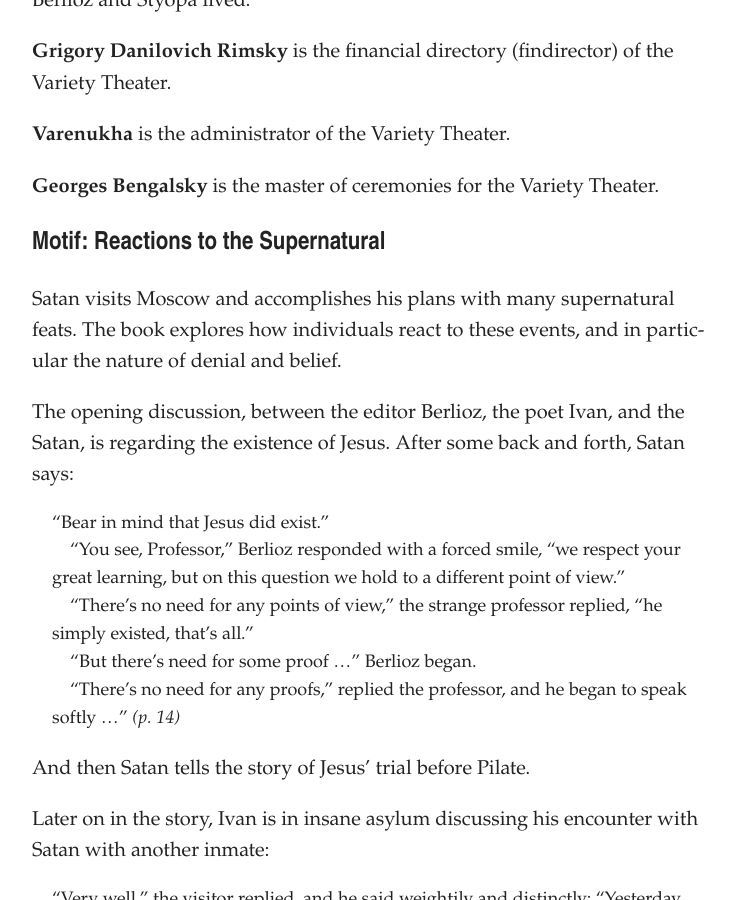
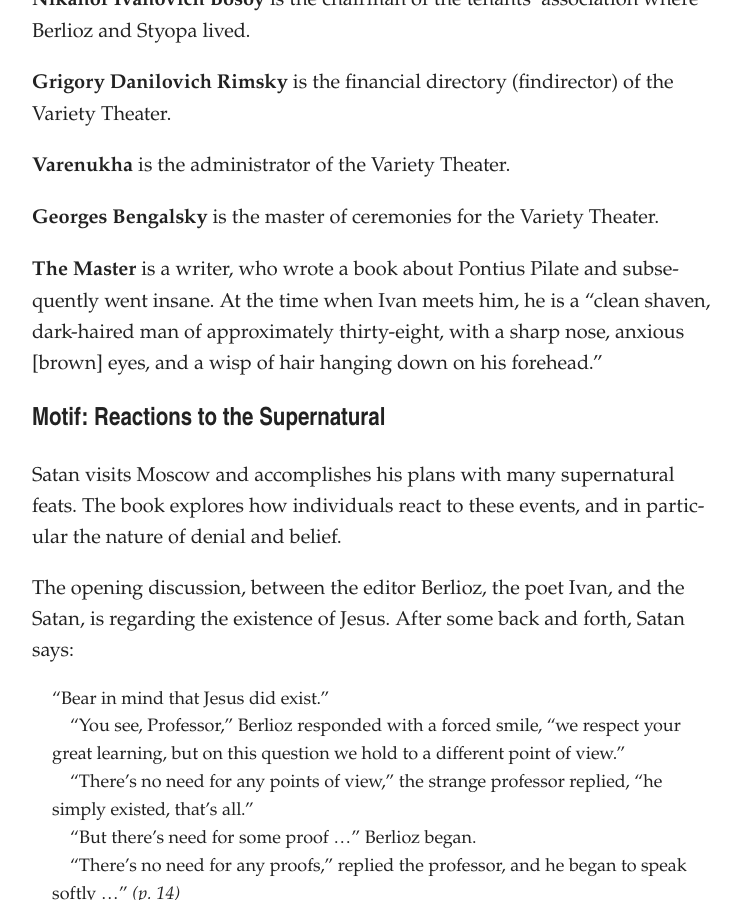
Before and after one commit to artsandmetaphysics/goodlifeodyssey, a Jekyll site: the page built from _documents/the-master-and-margarita.md, in a window 1280 px wide and 900 px high, scrolled down 1751 px. Shown: the whole window, without its empty margins (268-1009 px from the left). Built offline with Jekyll 4.4.1, drawn with Linux system fonts in a browser that asks for light colours; some of the changed text lies outside the part shown.

Commit message:
Add notes

```diff
--- a/_documents/the-master-and-margarita.md
+++ b/_documents/the-master-and-margarita.md
@@ -26,7 +26,7 @@
 10. Rimsky and Varenukha receive telegrams from Yalta; Varenukha is intercepted and brought to Wooland
 11. Ivan gives up writting a statement to the police, and accepts his situation
 12. Wooland’s first séance—cards, raining money, Bengalsky’s head, dresses, the exposure
-13.
+13. Ivan meets the Master and hears story of love and the rejected novel
 
 ## Characters
 
@@ -57,6 +57,8 @@
 **Varenukha** is the administrator of the Variety Theater.
 
 **Georges Bengalsky** is the master of ceremonies for the Variety Theater.
+
+**The Master** is a writer, who wrote a book about Pontius Pilate and subsequently went insane.  At the time when Ivan meets him, he is a “clean shaven, dark-haired man of approximately thirty-eight, with a sharp nose, anxious [brown] eyes, and a wisp of hair hanging down on his forehead.”
 
 ## Motif: Reactions to the Supernatural
 
```
Also changed, not shown: documents/the-master-and-margarita.md (+3 -1 lines).
